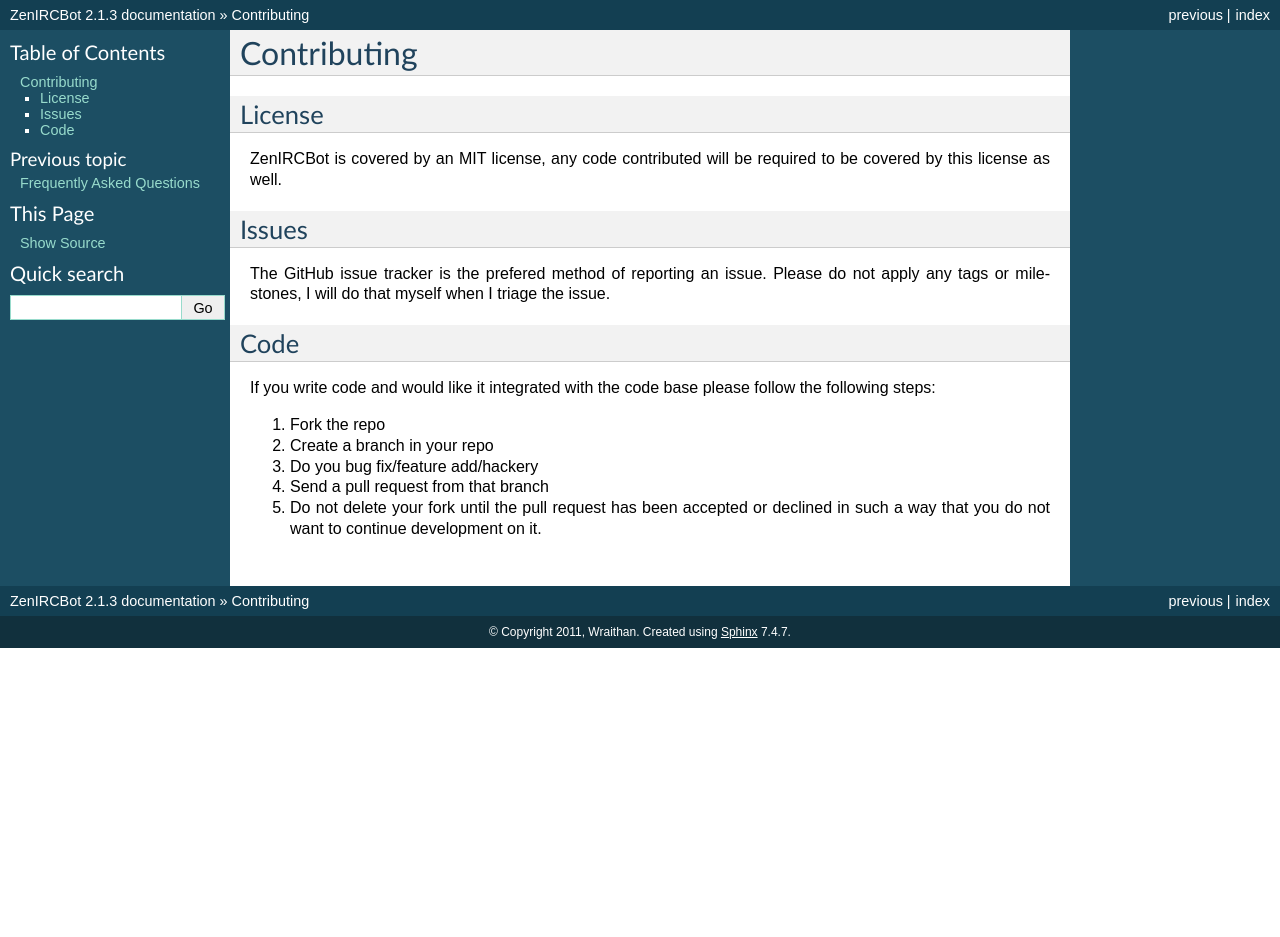
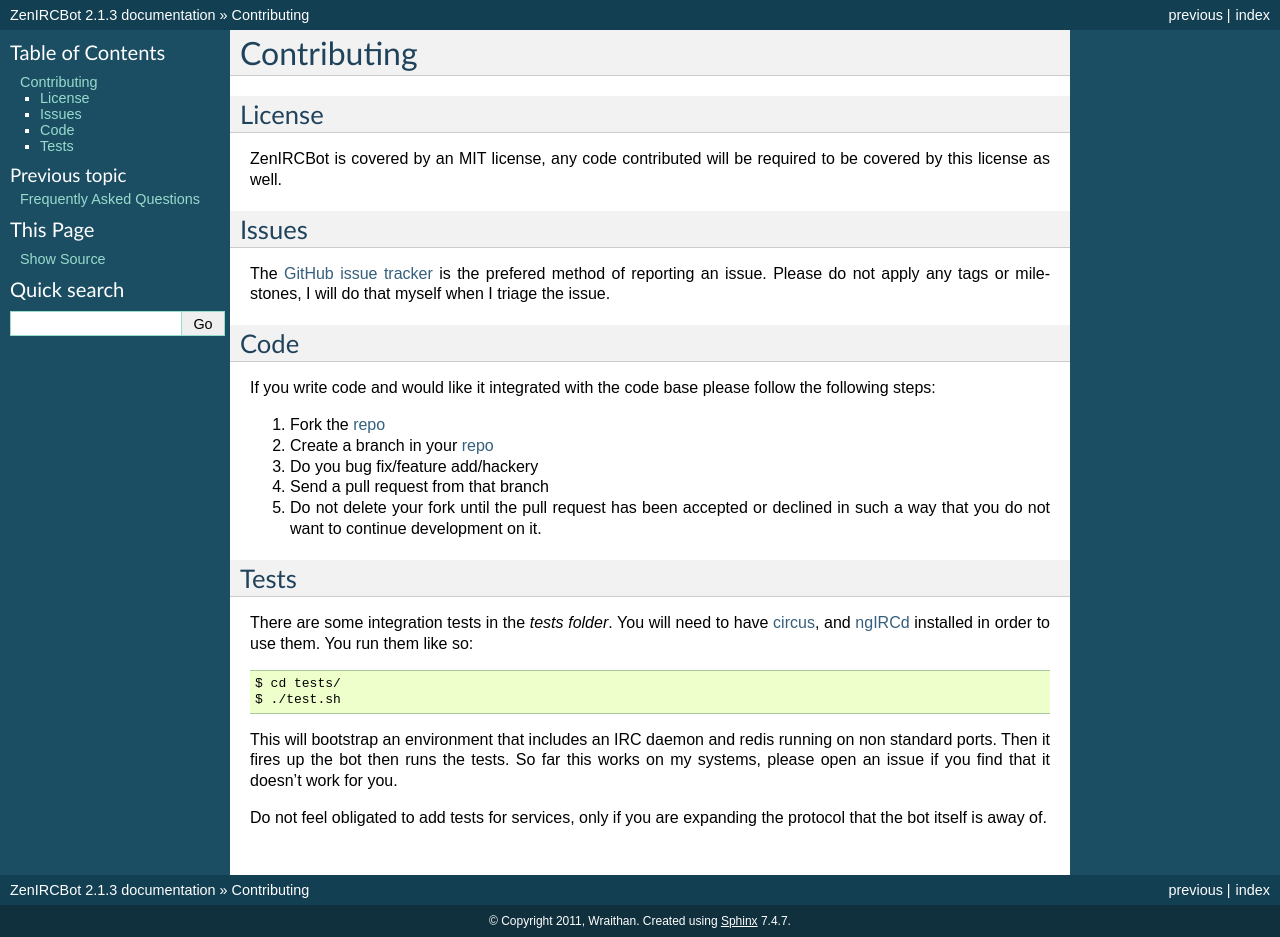
Before and after one commit to zenirc/zenircbot, a Sphinx documentation site: the page built from docs/contributing.rst, in a window 1280 px wide. Built offline with Sphinx 7.4.7, drawn with Linux system fonts in a browser that asks for light colours; before the commit the page ends 900 px from its top, so only the background shows below that.

Commit message:
Better contributing docs

```diff
--- a/docs/contributing.rst
+++ b/docs/contributing.rst
@@ -10,9 +10,11 @@
 Issues
 ------
 
-The GitHub issue tracker is the prefered method of reporting an
+The `GitHub issue tracker`_ is the prefered method of reporting an
 issue. Please do not apply any tags or milestones, I will do that
 myself when I triage the issue.
+
+.. _`GitHub issue tracker`: https://github.com/wraithan/zenircbot/issues
 
 Code
 ----
@@ -20,9 +22,34 @@
 If you write code and would like it integrated with the code base
 please follow the following steps:
 
-#. Fork the repo
-#. Create a branch in your repo
+#. Fork the repo_
+#. Create a branch in your repo_
 #. Do you bug fix/feature add/hackery
 #. Send a pull request from that branch
 #. Do not delete your fork until the pull request has been accepted or
-   declined in such a way that you do not want to continue development on it.
+   declined in such a way that you do not want to continue development
+   on it.
+
+.. _repo:  https://github.com/wraithan/zenircbot
+
+Tests
+-----
+
+There are some integration tests in the `tests folder`. You will need
+to have circus_, and ngIRCd_ installed in order to use them. You run
+them like so::
+
+    $ cd tests/
+    $ ./test.sh
+
+This will bootstrap an environment that includes an IRC daemon and
+redis running on non standard ports. Then it fires up the bot then
+runs the tests. So far this works on my systems, please open an issue
+if you find that it doesn't work for you.
+
+Do not feel obligated to add tests for services, only if you are
+expanding the protocol that the bot itself is away of.
+
+.. _`tests folder`: https://github.com/wraithan/zenircbot/tree/master/tests
+.. _circus: https://github.com/mozilla-services/circus
+.. _ngIRCd: http://ngircd.barton.de/
```
